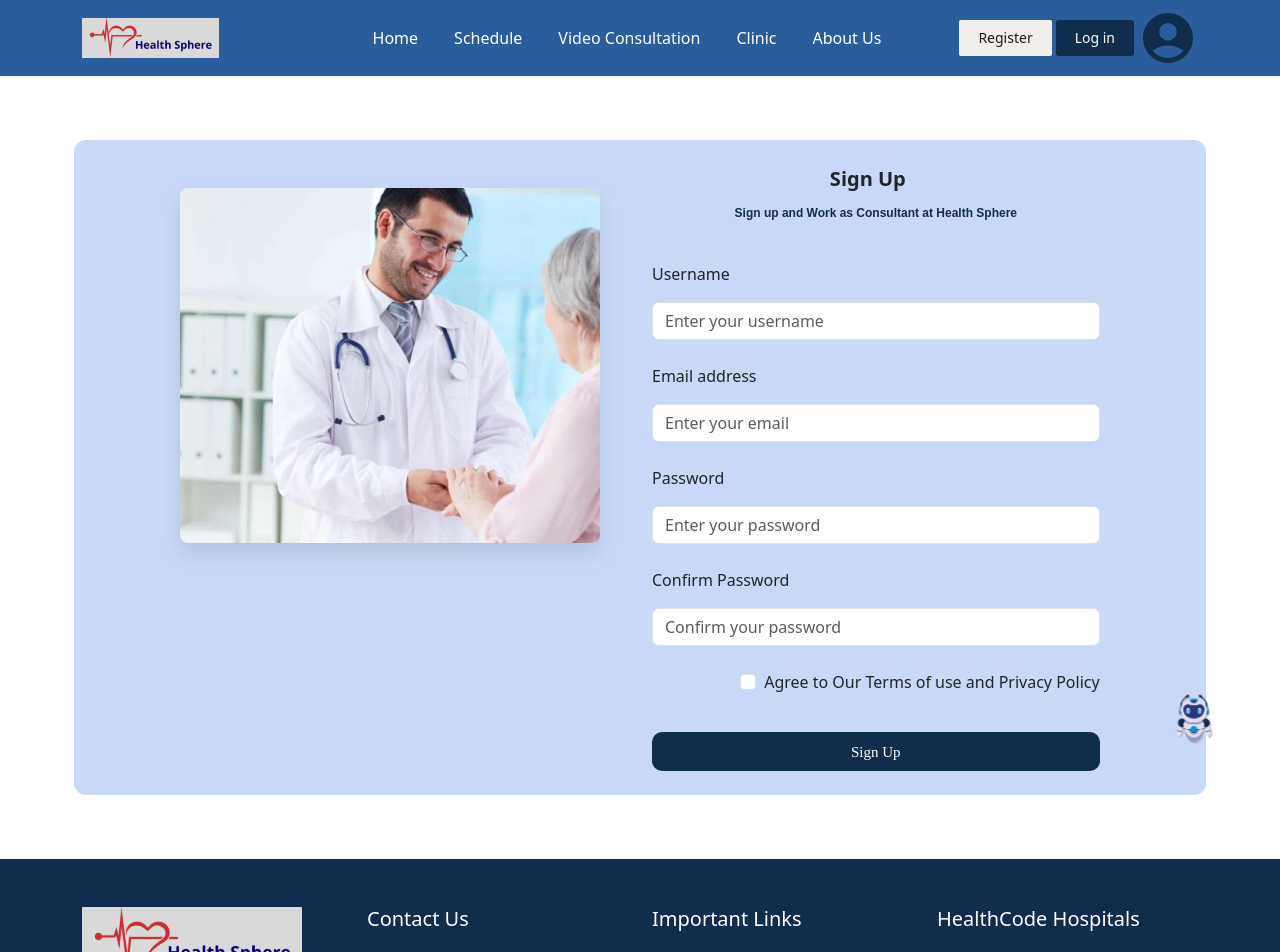
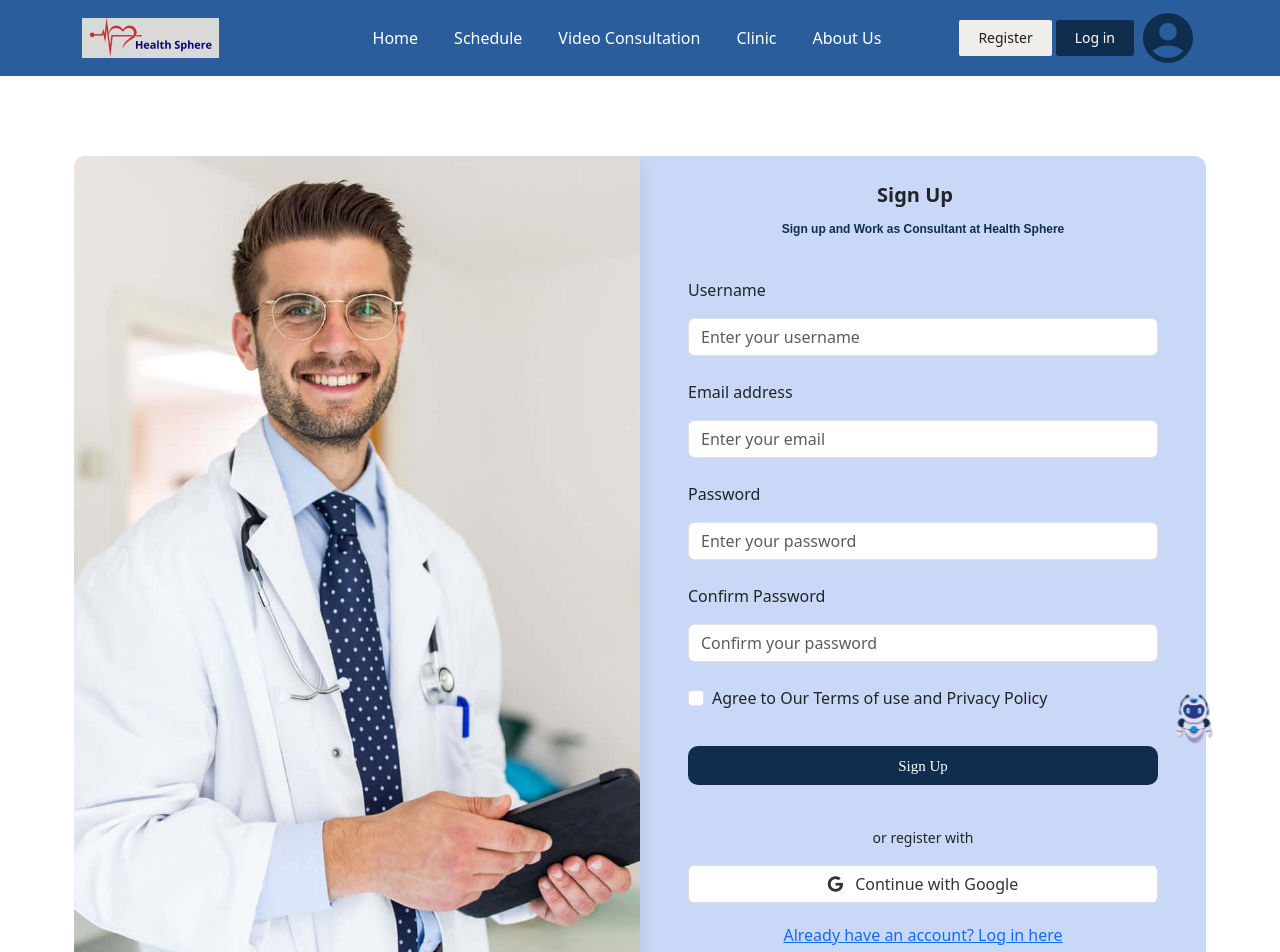
Before and after one commit to thathsarabandara/HealthSphereProject-, a React (Create React App) app in the folder client/: page /doctor/register in a window 1280 px wide. Shown: the top 952 px of the page. Built offline with nearby package versions, Linux system fonts and the light colour scheme; no server answers.

Commit message:
fixed the doctor login and register page css errors

```diff
--- a/client/src/pages/doctor/DoctorLogin.js
+++ b/client/src/pages/doctor/DoctorLogin.js
@@ -2,8 +2,7 @@ import React, { useState , useEffect} from 'react';
 import axios from 'axios';
 import { useNavigate } from 'react-router-dom';
 import '../../styles/temp.css';
-import { Link } from 'react-router-dom';
-import signin from '../../assets/images/Rectangle 84 (1).svg'
+import signin from '../../assets/images/patient/login.webp'
 import Loader from '../../components/common/Loader';
 
 function Login() {
@@ -57,17 +56,22 @@ const handleSubmit = async (e) => {
 };
 return (
   <div className="container p-3 my-5 h-custom">
-    <div className="row g-0" style={{background: '#C8D8F6', borderRadius: 12}}>
-      <div className='col-md-1'/>
-      <div className="col-md-5 no-gap" >
+    <div className="row mt-3 mb-3" style={{background: '#C8D8F6', borderRadius: 12, overflow: 'hidden'}}>
+      <div className="col-md-6 p-0">
         <img
           src={signin}
-          className="img-fluid mt-5"
+          className="img-fluid"
           alt="Sample image"
+          style={{
+            width: '100%',
+            height: '100%',
+            objectFit: 'cover',
+            borderRadius: '12px 0 0 12px'
+          }}
         />
       </div>
 
-      <div className="col-md-5 no-gap ">
+      <div className="col-md-6 mx-auto px-5">
         <div className="d-flex flex-row align-items-center justify-content-center mt-4">
           <p className="lead fw-normal mb-0 me-3">Sign in </p>
       </div>
@@ -126,24 +130,22 @@ return (
                 Sign In
               </span>
             </button>
+          </div>
+        </form>
+        <div className="text-center my-3">
+            <small>or Login with</small>
+          </div>
+          <button className="btn btn-outline-secondary w-100" style={{ border: '1px solid #ddd', background: 'white', color: '#333' }}>
+            <i className="fab fa-google me-2"></i> Continue with Google
+          </button>
 
-            {/* Social Login Section */}
-            <div className="text-center my-3">
-                <small>or login with</small>
-            </div>
-            <div style={{ display: 'flex', flexDirection: 'column', gap: '10px', marginBottom: '20px', alignItems: 'center' }}>
-              <a href="http://localhost:5000/auth/google?group=doctor" target='_blank' rel='noopener noreferrer' style={{ textDecoration: 'none' }}>
-                <button type="button" style={{ background: '#4285F4', color: '#fff', border: 'none', borderRadius: 4, padding: '10px 20px', fontWeight: 'bold', width: 250 }}>Login with Google</button>
-              </a>
-            </div>
-
-            <p className="small fw-bold mt-2 pt-1 mb-2 mb-4">
-              Don't have an account? <Link to="/signup" className="link-danger">Register</Link>
+          {/* Footer Links */}
+          <div className="footer-link">
+            <p>
+              <a href="/doctor/register">Don't have an account? Register here</a>
             </p>
           </div>
-        </form>
       </div>
-      <div className='col-md-1'/>
     </div>
   </div>
 );
--- a/client/src/pages/doctor/DoctorRegister.js
+++ b/client/src/pages/doctor/DoctorRegister.js
@@ -1,6 +1,6 @@
 import React, { useState , useEffect } from 'react';
 import axios from 'axios';
-import signup from '../../assets/images/Rectangle 84.svg';
+import signup from '../../assets/images/patient/register.jpg';
 import { useNavigate } from 'react-router-dom';
 import Loader from '../../components/common/Loader';
 import { ToastContainer, toast } from 'react-toastify';
@@ -158,13 +158,22 @@ function App() {
 
   return (
     <div className="container p-3 my-5 h-custom">
-      <div className="row" style={{ background: '#C8D8F6', borderRadius: 12 }}>
-        <div className="col-md-1" />
-        <div className="col-md-5 mt-5">
-          <img src={signup} className="img-fluid" alt="Sample" />
+      <div className="row mt-3 mb-3" style={{background: '#C8D8F6', borderRadius: 12, overflow: 'hidden'}}>
+        <div className="col-md-6 p-0">
+          <img
+            src={signup}
+            className="img-fluid"
+            alt="Sample image"
+            style={{
+              width: '100%',
+              height: '100%',
+              objectFit: 'cover',
+              borderRadius: '12px 0 0 12px'
+            }}
+          />
         </div>
 
-        <div className="col-md-5">
+        <div className="col-md-6 mx-auto px-5">
           <div className="d-flex flex-column align-items-center justify-content-center mb-4">
             <p className="lead fw-bold mb-0 me-3 mt-4">Sign Up</p>
             <p
@@ -262,8 +271,7 @@ function App() {
               />
             </div>
 
-            <div className="d-flex justify-content-between mb-4">
-              <p style={{ color: 'red', fontSize: '12px', marginBottom: '8px' }}>{termsError}</p>
+            <div className="mb-4">
               <div className="form-check">
                 <input
                   className="form-check-input"
@@ -280,6 +288,7 @@ function App() {
                   Agree to Our Terms of use and Privacy Policy
                 </label>
               </div>
+              {termsError && <p style={{ color: 'red', fontSize: '12px', marginTop: '8px' }}>{termsError}</p>}
             </div>
 
             <div className="text-center text-md-start mt-4 pt-2">
@@ -313,8 +322,20 @@ function App() {
               />
             </div>
           </form>
+          <div className="text-center my-3">
+            <small>or register with</small>
+          </div>
+          <button className="btn btn-outline-secondary w-100" style={{ border: '1px solid #ddd', background: 'white', color: '#333' }}>
+            <i className="fab fa-google me-2"></i> Continue with Google
+          </button>
+
+          {/* Footer Links */}
+          <div className="footer-link">
+            <p>
+              <a href="/doctor/login">Already have an account? Log in here</a>
+            </p>
+          </div>
         </div>
-        <div className="col-md-1" />
       </div>
     </div>
   );
```
